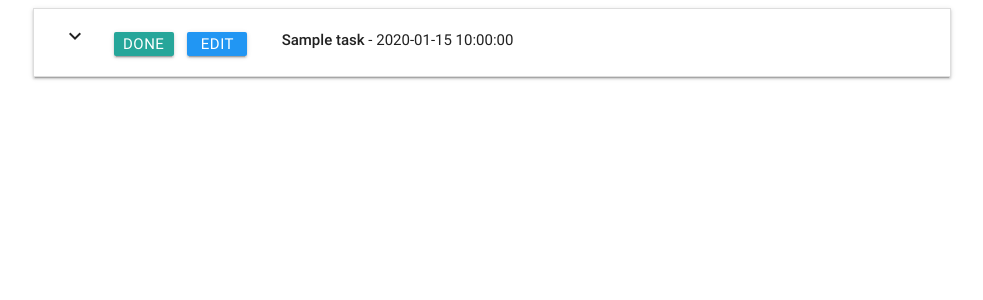
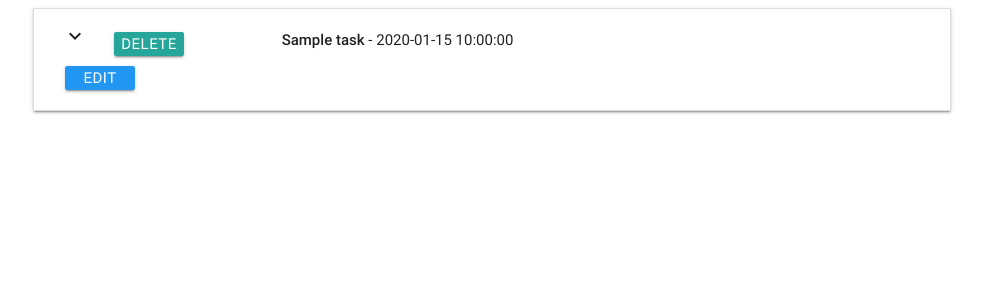
Before and after one commit to kencormican/taskManagerMiniProject, a Flask app: page / in a window 1280 px wide. Shown: the top 300 px of the page, without its empty margins (148-1131 px from the left). Run offline with Flask 2, Linux system fonts and the light colour scheme; a database or web service that is not in the repository returns one stand-in record (values such as "Sample title"); some libraries are stand-ins or nearby versions.

Commit message:
Delete Task Lesson Code Added

```diff
--- a/app.py
+++ b/app.py
@@ -66,6 +66,13 @@ def update_task(task_id):
     return redirect(url_for('get_tasks'))
 
 
+# Create delete_task() function with a route decorator
+@app.route('/delete_task/<task_id>')
+def delete_task(task_id):
+    mongo.db.tasks.remove({'_id': ObjectId(task_id)})
+    return redirect(url_for('get_tasks'))
+
+
 # Create IP & Port location to run app
 if __name__ == "__main__":
     app.run(host=os.environ.get("IP"),
--- a/static/css/style.css
+++ b/static/css/style.css
@@ -1,6 +1,6 @@
 .btn_small {
     height: 24px;
-    width: 60px;
+    width: 70px;
     line-height: 24px;
     margin: 5px 5px;
     padding: 0 0.5em;
--- a/templates/tasks.html
+++ b/templates/tasks.html
@@ -9,7 +9,7 @@
         <div class="collapsible-header">
             <div class="col s3">
                 <i class="material-icons">expand_more</i>
-                <a class="waves-effect waves-light btn btn_small">Done</a>
+                <a href="{{url_for('delete_task', task_id=task._id)}}" class="waves-effect waves-light btn btn_small">Delete</a>
                 <a href="{{url_for('edit_task', task_id=task._id)}}" class="waves-effect waves-light btn btn_small blue">Edit</a>
             </div>
             <div class="col s9 task_header">
```
